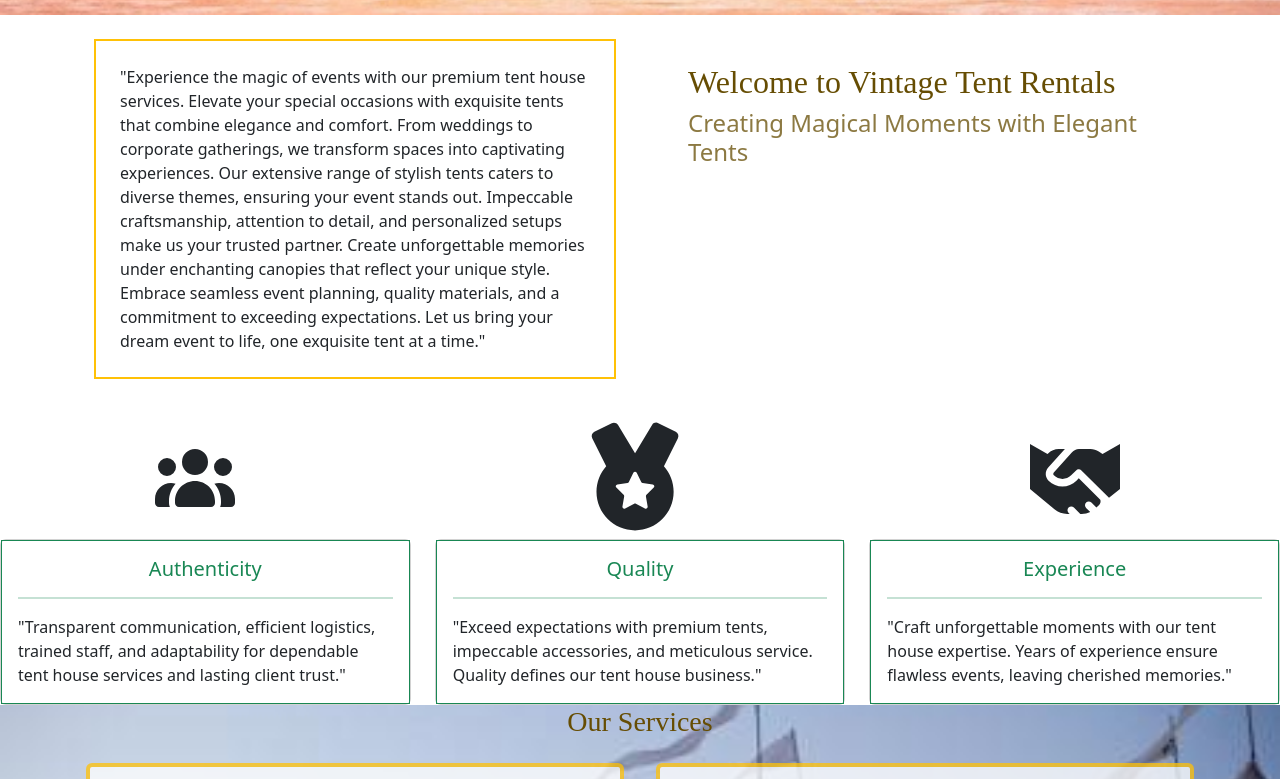
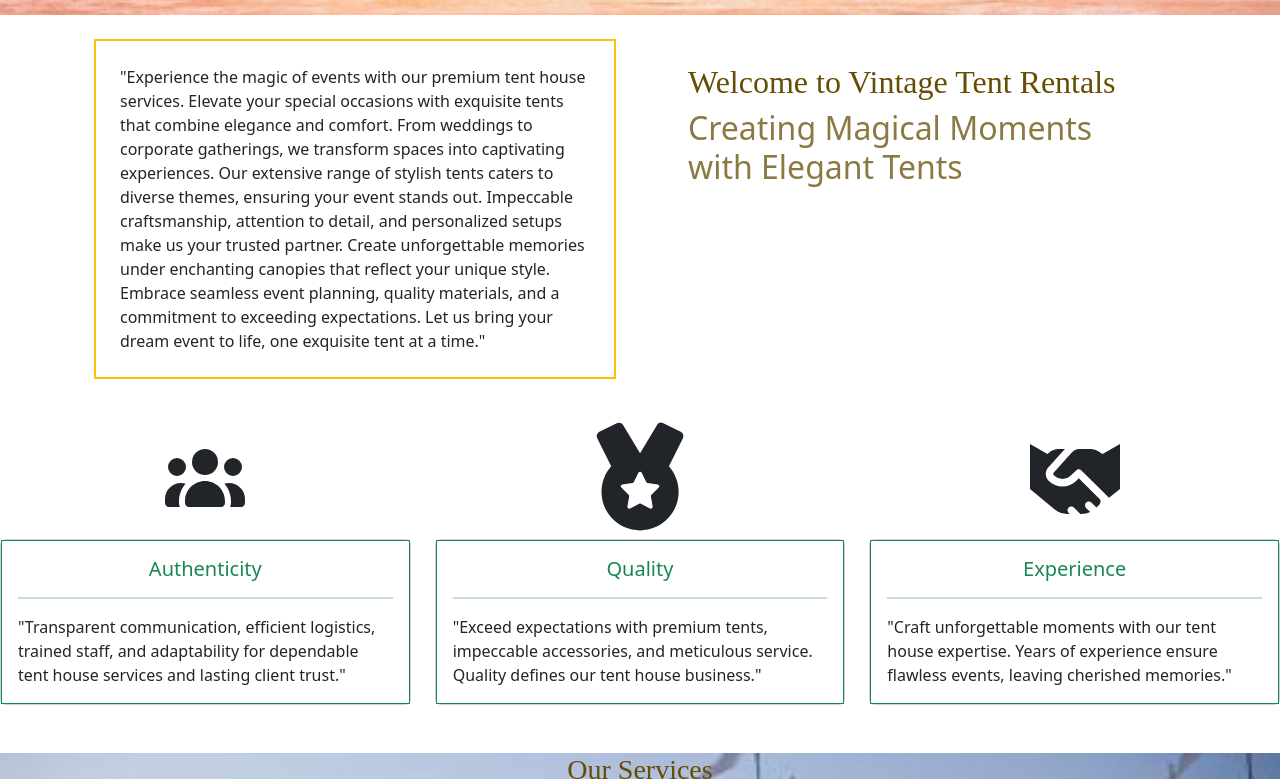
Before and after one commit to varsharrathore/Tent-House, a React (Create React App) app: page / in a window 1280 px wide. Shown: the part 721-1500 px from the top of the page. Built offline with nearby package versions, Linux system fonts and the light colour scheme.

Commit message:
Home.jsx

```diff
--- a/src/Pages/Home.jsx
+++ b/src/Pages/Home.jsx
@@ -27,7 +27,7 @@ const Home = () => {
             <h2 className={`${Styles.display5} text-warning-emphasis`}>
               Welcome to Vintage Tent Rentals
             </h2>
-            <h4 className="text text-warning-emphasis opacity-75">
+            <h4 className="text text-warning-emphasis fs-2 opacity-75">
               Creating Magical Moments with Elegant Tents
             </h4>
           </div>
@@ -51,7 +51,7 @@ const Home = () => {
             <h2 className={`${Styles.display5} text-warning-emphasis`}>
               Welcome to Vintage Tent Rentals
             </h2>
-            <h4 className="text text-warning-emphasis opacity-75">
+            <h4 className="text text-warning-emphasis fs-2 opacity-75">
               Creating Magical Moments with Elegant Tents
             </h4>
           </div>
@@ -59,11 +59,11 @@ const Home = () => {
       </div>
 
       {/* Cards Section */}
-      <div className="row row-cols-1 row-cols-md-3 g-4">
+      <div className="row row-cols-1 row-cols-md-3 g-4 pb-5">
         {/* Card 1 */}
-        <div className="col">
+        <div className="col d-flex flex-column align-items-center">
           <FontAwesomeIcon icon={faUsers} className={Styles.faUsersGear} />
-          <div className="card">
+          <div className="card flex-grow-1 w-100">
             <div className="card-body border border-success">
               <h5 className="card-title text-success text-center">Authenticity</h5>
               <hr className="border border-success" />
@@ -76,9 +76,9 @@ const Home = () => {
         </div>
 
         {/* Card 2 */}
-        <div className="col">
+        <div className="col d-flex flex-column align-items-center">
           <FontAwesomeIcon icon={faMedal} className={Styles.faMedal} />
-          <div className="card">
+          <div className="card flex-grow-1 w-100">
             <div className="card-body border border-success">
               <h5 className="card-title text-success text-center">Quality</h5>
               <hr className="border border-success" />
```
